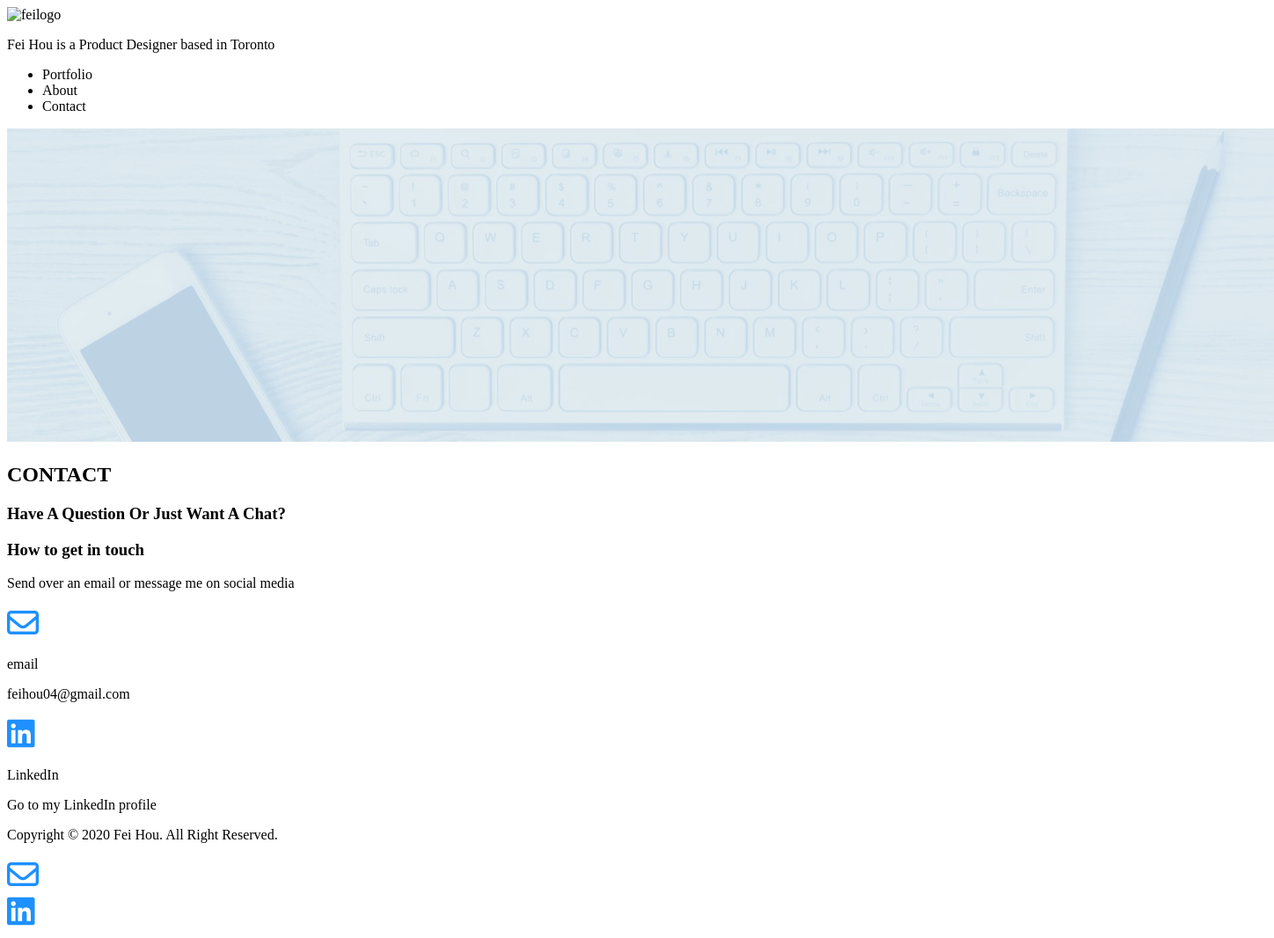
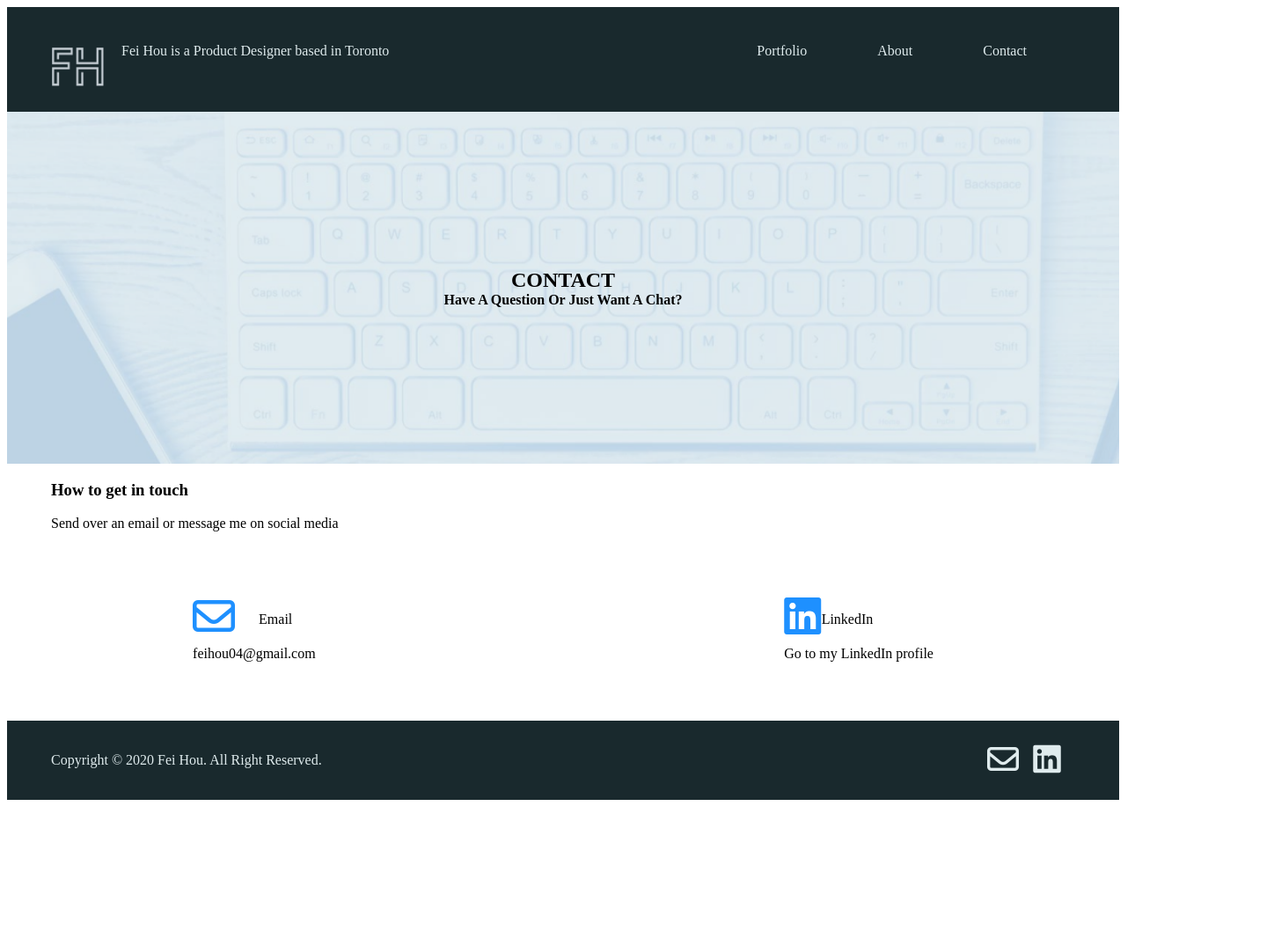
Before and after one commit to feihou04/UX_UI_HW_18, a plain HTML site: page HW 18/contact.html in a window 1280 px wide. Shown: the whole page at 88% size, 1448 px wide, since content can reach past the window. After the commit the page ends 917 px from the top, so only its background shows below. Drawn offline with Linux system fonts and the light colour scheme; a web font is replaced by a local one.

Commit message:
update files

```diff
--- a/HW 18/contact.html
+++ b/HW 18/contact.html
@@ -1,25 +1,34 @@
 <!DOCTYPE html>
 <html lang="en">
   <head>
-    <meta charset="UTF-8">
-    <meta name="viewport" content="width=device-width, initial-scale=1.0">
+    <meta charset="UTF-8" />
+    <meta name="viewport" content="width=device-width, initial-scale=1.0" />
     <title>Contact</title>
-    <link rel="stylesheet" type="text/css" href="css/style.css">
-    <link href="https://fonts.googleapis.com/css2?family=Source+Serif+Pro:ital,wght@0,400;0,600;0,700;1,400;1,700&display=swap" rel="stylesheet">
-    <script src="https://kit.fontawesome.com/c7727fc1be.js" crossorigin="anonymous"></script>
-
+    <link rel="stylesheet" type="text/css" href="css/style.css" />
+    <link
+      href="https://fonts.googleapis.com/css2?family=Source+Serif+Pro:ital,wght@0,400;0,600;0,700;1,400;1,700&display=swap"
+      rel="stylesheet"
+    />
+    <script
+      src="https://kit.fontawesome.com/c7727fc1be.js"
+      crossorigin="anonymous"
+    ></script>
   </head>
 
   <body>
-    <header class="flexboxcontainer">
-        <div class="flexitem logo">
-            <img id="logo" src="images/fhlogo-removebg-preview 1.png" alt="feilogo" height="75" width="90">
+    <header class="flexheader">
+      <div class="logo">
+        <img
+          id="logo"
+          src="images/fhlogo-removebg-preview 1.png"
+          alt="feilogo"
+          height="45"
+          width="60"
+        />
 
+        <p>Fei Hou is a Product Designer based in Toronto</p>
       </div>
-        <div class="flexitem word">
-             <p> Fei Hou is a Product Designer based in Toronto</p>
-        </div>
-        <nav class="flexitem listcontainer">
+      <nav class="button">
         <ul>
           <li class="listitem"><span>Portfolio</span></li>
           <li class="listitem"><span>About</span></li>
@@ -28,52 +37,52 @@
       </nav>
     </header>
 
-    <div>
-        <img src="images/headingbackground.png" alt="contact heading img">
+    <div class="flextitle">
+      <div class="title">
         <h2>CONTACT</h2>
-        <h3>Have A Question Or Just Want A Chat?</h4>
+        <h4>Have A Question Or Just Want A Chat?</h4>
       </div>
-    <div>
+    </div>
+    <div class="flexmain">
       <h3>How to get in touch</h3>
       <p>Send over an email or message me on social media</p>
-    </div>
+
+      <br /><br /><br />
 
       <div class="contactmethod">
-        <div class="email">
-                <span style="font-size: 36px; color:dodgerblue;">
+        <div class="email1">
+          <span id="icon1" style="font-size: 48px; color: dodgerblue">
             <i class="far fa-envelope"></i>
           </span>
-                <p>email</p>
-                <p>feihou04@gmail.com</p>
-
+          <div class="email">Email</div>
+          <div class="emailaddress">feihou04@gmail.com</div>
         </div>
         <div class="linkedin">
-            <span style="font-size: 36px; color: dodgerblue;">
+          <span id="linicon" style="font-size: 48px; color: dodgerblue">
             <i class="fab fa-linkedin"></i>
           </span>
-            <p>LinkedIn</p>
-           <p>Go to my LinkedIn profile</p>
+          <div class="linkedin1">LinkedIn</div>
+          <div class="address">Go to my LinkedIn profile</div>
+        </div>
       </div>
     </div>
 
-    <footer class="flexboxcontainer">
+    <footer class="flexfooter">
       <div class="copyright">
         <p>Copyright &#0169; 2020 Fei Hou. All Right Reserved.</p>
       </div>
       <div class="socialmedia">
-             <span style="font-size: 36px; color: dodgerblue;">
+        <div class="socialmedia1">
+          <span style="font-size: 36px; color: #dfebed;">
             <i class="far fa-envelope"></i>
           </span>
         </div>
-          <div class="socialmedia">
-              <span style="font-size: 36px; color: dodgerblue;">
+        <div class="socialmedia2">
+          <span style="font-size: 36px; color: #dfebed;">
             <i class="fab fa-linkedin"></i>
           </span>
         </div>
-
+      </div>
     </footer>
-
-
-
   </body>
 </html>
--- a/HW 18/css/style.css
+++ b/HW 18/css/style.css
@@ -0,0 +1,182 @@
+body {
+  display: flex;
+  flex-direction: column;
+  font-family: "Source Serif Pro", serif;
+}
+.flexheader {
+  display: flex;
+  background-color: #19292d;
+  color: #dfebed;
+  padding: 25px 25px 25px 50px;
+
+
+  justify-content: space-between;
+}
+
+
+
+#logo {
+  padding-right: 20px;
+  padding-top: 20px;
+}
+.logo p {
+  float: right;
+}
+
+.button ul {
+  list-style: none;
+  display: flex;
+}
+.listitem {
+  padding-right: 80px;
+
+  flex: auto;
+  cursor: pointer;
+  transition: text-decoration 1s ease;
+}
+.flextitle {
+  background-image: url(../images/headingbackground.png);
+  background-position: center;
+  background-size: cover;
+  background-repeat: no-repeat;
+  height: 400px;
+  display: flex;
+
+  justify-content: center;
+  align-items: center;
+}
+.title h4,
+.title h2 {
+  text-align: center;
+  margin: 0px;
+}
+
+.flexmain h3,
+.flexmain p {
+  margin-left: 50px;
+}
+
+.contactmethod {
+  margin: 0 25px ;
+  display: flex;
+  justify-content: space-around;
+
+}
+.email1 {
+  padding-bottom: 25px;
+  display: grid;
+
+  grid-template-columns: 1fr  3fr;
+  grid-template-rows: 60px 60px;
+  grid-template-areas:
+    "icon email"
+    "emailaddress emailaddress";
+
+  text-align: left;
+  /*align-content: center;*/
+  justify-content: center;
+}
+#icon1 {
+  grid-area: icon;
+  padding-right: 27px;
+}
+.email {
+  grid-area: email;
+  line-height: 60px;
+}
+.emailaddress {
+  grid-area: emailaddress;
+}
+.linkedin {
+  padding-bottom: 25PX;
+  display: grid;
+
+  grid-template-columns: 1fr 3fr;
+  grid-template-rows: 60px 60px;
+  grid-template-areas:
+    "linicon linkedin"
+    "linaddress linaddress";
+
+  text-align: left;
+  /*align-content: center;*/
+  justify-content: center;
+}
+
+#linicon {
+  grid-area: linicon;
+}
+.linkedin1 {
+  grid-area: linkedin;
+  line-height: 60px;
+}
+.address {
+  grid-area: linaddress;
+  }
+
+.flexfooter {
+  background-color: #19292d;
+  padding: 20px 50px;
+  color: #dfebed;
+  display: flex;
+
+  justify-content: space-between;
+}
+.socialmedia {
+  width: 100px;
+  display: flex;
+  justify-content: space-between;
+  align-items: center;
+
+}
+.socialmedia1, .socialmedia2 {
+    cursor: pointer;
+    flex: auto;
+    padding-right: 1em;
+    transition: color 1s ease;
+}
+
+.socialmedia1 :hover, .socialmedia2 :hover {
+    color: dodgerblue
+}
+.listitem :hover {
+    text-decoration: underline;
+    text-decoration-color: #ffad6f;
+}
+
+@media all and (max-width: 600px) {
+   .flexheader {
+       flex-direction: column;
+
+   }
+    .button ul {
+
+        flex-direction: column;
+          padding-left: 0px;
+    }
+    .listitem {
+      padding-bottom: 25px;
+
+
+    }
+    .contactmethod {
+        flex-direction: column;
+        margin-left: 50px;
+
+    }
+    .flexfooter {
+      flex-direction: column;
+    }
+    .socialmedia {
+      flex-direction: column;
+
+      padding-left: -20px;
+      align-items: start;
+
+    }
+    .socialmedia1, .socialmedia2 {
+      padding-bottom: 20px;
+
+    }
+
+
+}
```
Also changed, not shown: HW 18/images/fhlogo-removebg-preview 1.png (added). Lines whose indentation alone changed are shown as unchanged.
